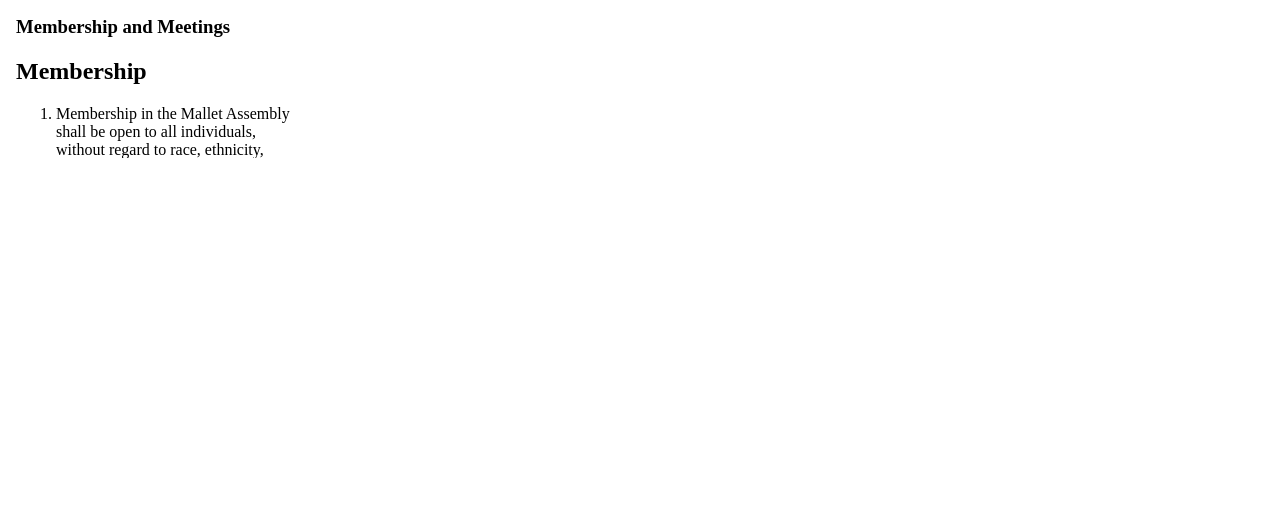
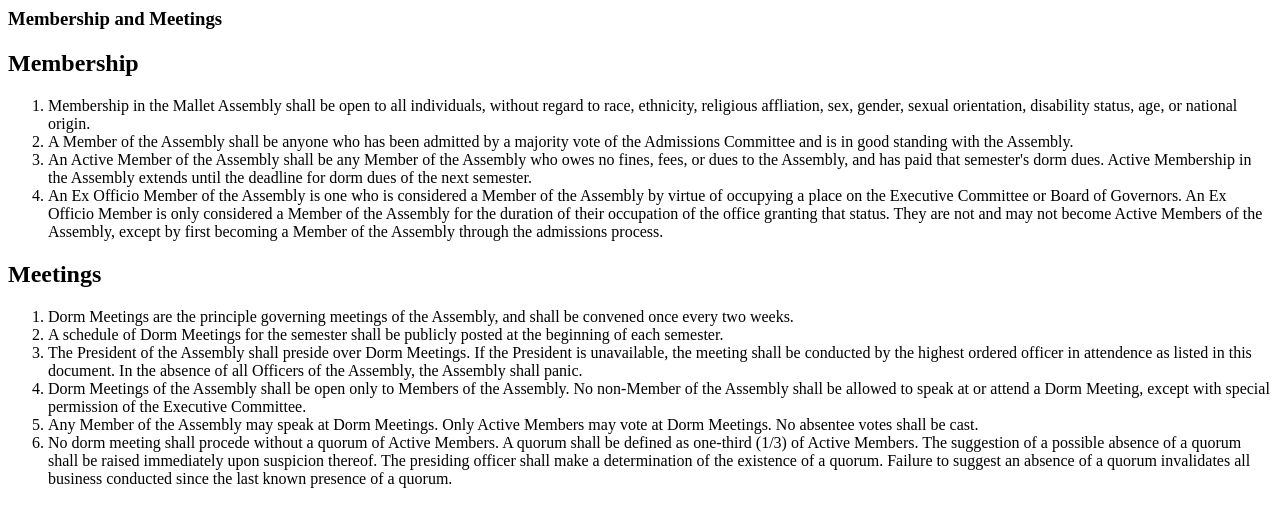
Before and after one commit to mallet-assembly/constitution, a plain HTML site: page index.html in a window 1280 px wide. Drawn offline with Linux system fonts and the light colour scheme.

Commit message:
Update index.html

```diff
--- a/index.html
+++ b/index.html
@@ -1,6 +1,64 @@
-<!DOCTYPE html>
-<html>
-<body>
-  <object name="constitution" type="text/html" data="constitution.html"></object>
-</body>
-</html>
+<article>
+  <section>
+    <h1>Membership and Meetings</h1>
+    <section>
+      <h2>Membership</h2>
+      <ol>
+        <li>
+          Membership in the Mallet Assembly shall be open to all individuals, without regard to race,
+          ethnicity, religious affliation, sex, gender, sexual orientation, disability status, age, or
+          national origin.
+        </li>
+        <li>
+          A Member of the Assembly shall be anyone who has been admitted by a majority vote of the
+          Admissions Committee and is in good standing with the Assembly.
+        </li>
+        <li>
+          An Active Member of the Assembly shall be any Member of the Assembly who owes no fines,
+          fees, or dues to the Assembly, and has paid that semester's dorm dues. Active Membership in
+          the Assembly extends until the deadline for dorm dues of the next semester.
+        </li>
+        <li>
+          An Ex Officio Member of the Assembly is one who is considered a Member of the Assembly by
+          virtue of occupying a place on the Executive Committee or Board of Governors. An Ex Officio
+          Member is only considered a Member of the Assembly for the duration of their occupation of
+          the office granting that status. They are not and may not become Active Members of the
+          Assembly, except by first becoming a Member of the Assembly through the admissions process.
+        </li>
+      </ol>
+    </section><!-- /membership -->
+    <section>
+      <h2>Meetings</h2>
+      <ol>
+        <li>
+          Dorm Meetings are the principle governing meetings of the Assembly, and shall be convened
+          once every two weeks.
+        </li>
+        <li>
+          A schedule of Dorm Meetings for the semester shall be publicly posted at the beginning of each semester.
+        </li>
+        <li>
+          The President of the Assembly shall preside over Dorm Meetings. If the President is unavailable,
+          the meeting shall be conducted by the highest ordered officer in attendence as listed in this
+          document. In the absence of all Officers of the Assembly, the Assembly shall panic.
+        </li>
+        <li>
+          Dorm Meetings of the Assembly shall be open only to Members of the Assembly. No non-Member
+          of the Assembly shall be allowed to speak at or attend a Dorm Meeting, except with special
+          permission of the Executive Committee.
+        </li>
+        <li>
+          Any Member of the Assembly may speak at Dorm Meetings. Only Active Members may vote at
+          Dorm Meetings. No absentee votes shall be cast.
+        </li>
+        <li>
+          No dorm meeting shall procede without a quorum of Active Members. A quorum shall be defined
+          as one-third (1/3) of Active Members. The suggestion of a possible absence of a quorum shall be
+          raised immediately upon suspicion thereof.  The presiding officer shall make a determination of
+          the existence of a quorum. Failure to suggest an absence of a quorum invalidates all business
+          conducted since the last known presence of a quorum.
+        </li>
+      </ol>
+    </section><!-- meetings -->
+  </section><!-- membership and meetings -->
+</article><!-- end constitution -->
```
